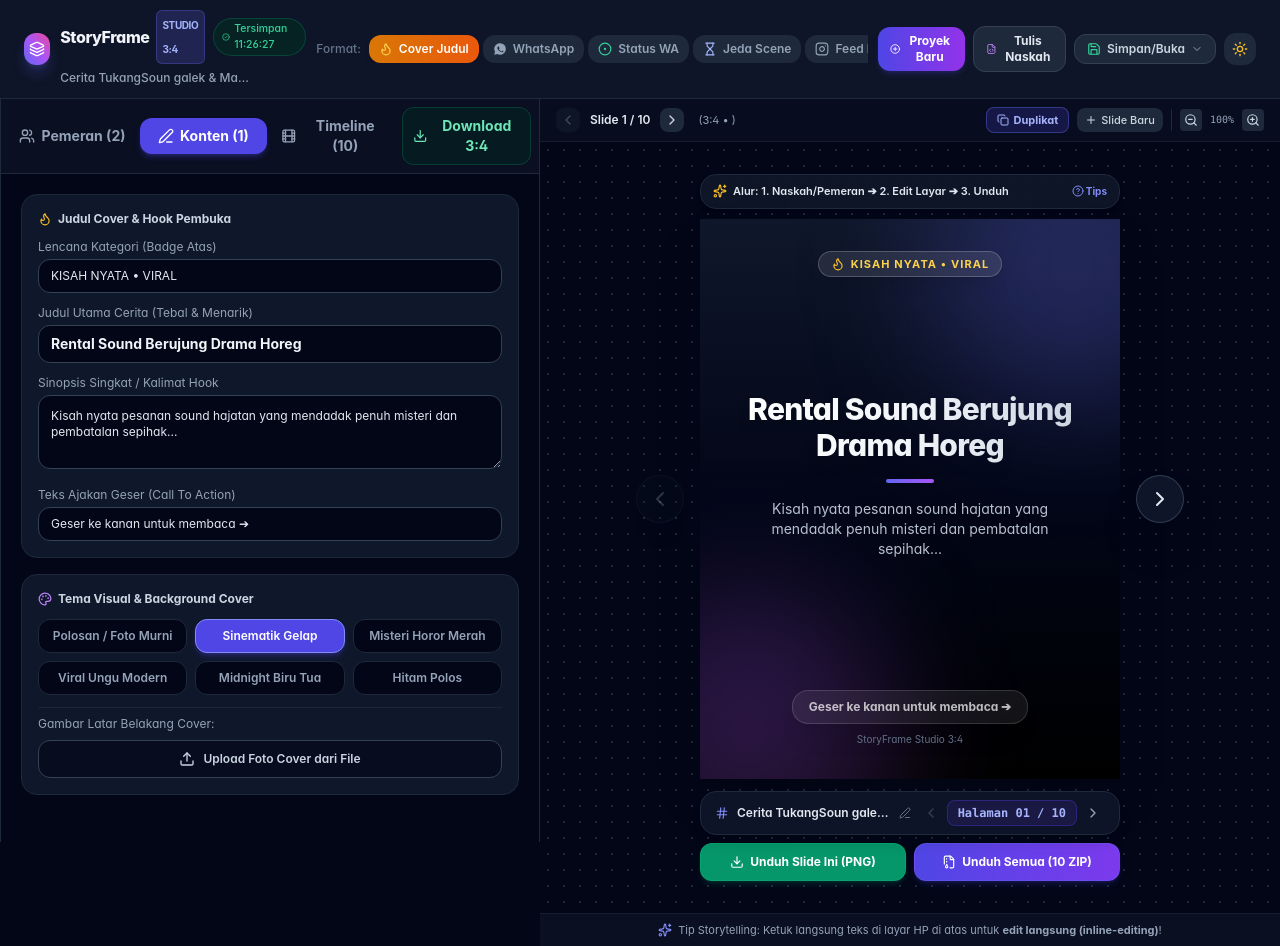
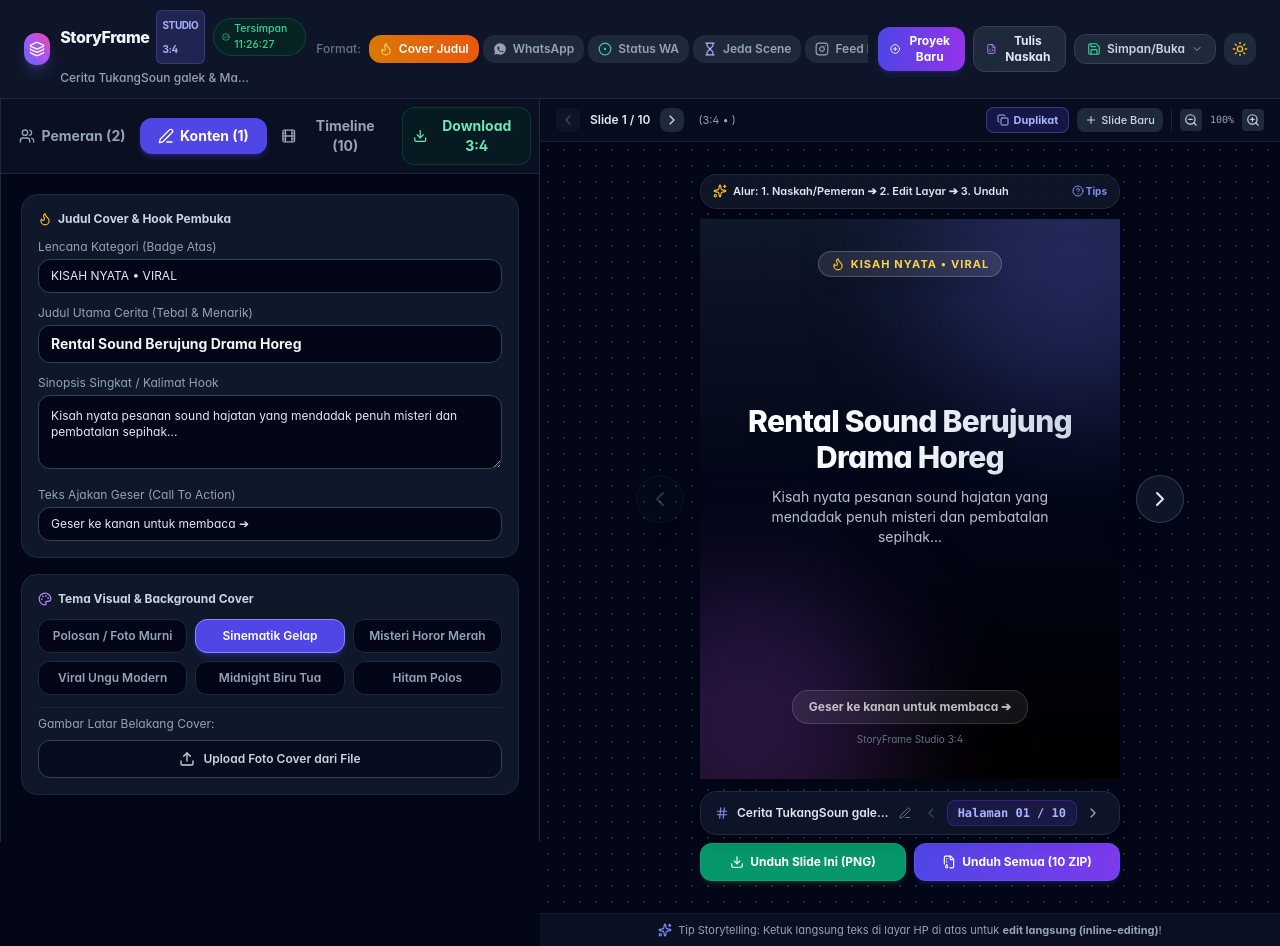
Before and after one commit to adiketuhan/storyframe-mockup-studio, a React (Vite) app: page / in a window 1280 px wide. Built offline with nearby package versions, Linux system fonts and the light colour scheme.

Commit message:
fix: remove purple accent line on title card

```diff
--- a/src/components/mockups/cards/TitleCardMockup.tsx
+++ b/src/components/mockups/cards/TitleCardMockup.tsx
@@ -76,7 +76,7 @@ export const TitleCardMockup: React.FC<TitleCardMockupProps> = ({ data, onUpdate
       </div>
 
       {/* Middle Section: Main Title & Hook Subtitle */}
-      <div className="relative z-10 my-auto text-center space-y-4 px-2">
+      <div className="relative z-10 my-auto text-center space-y-3 px-2">
         <h1
           contentEditable={!!onUpdate}
           suppressContentEditableWarning
@@ -85,8 +85,6 @@ export const TitleCardMockup: React.FC<TitleCardMockupProps> = ({ data, onUpdate
         >
           {data.mainTitle || 'Judul Cerita Viral'}
         </h1>
-
-        <div className="w-12 h-1 bg-gradient-to-r from-indigo-500 to-purple-500 rounded-full mx-auto" />
 
         <p
           contentEditable={!!onUpdate}
```
